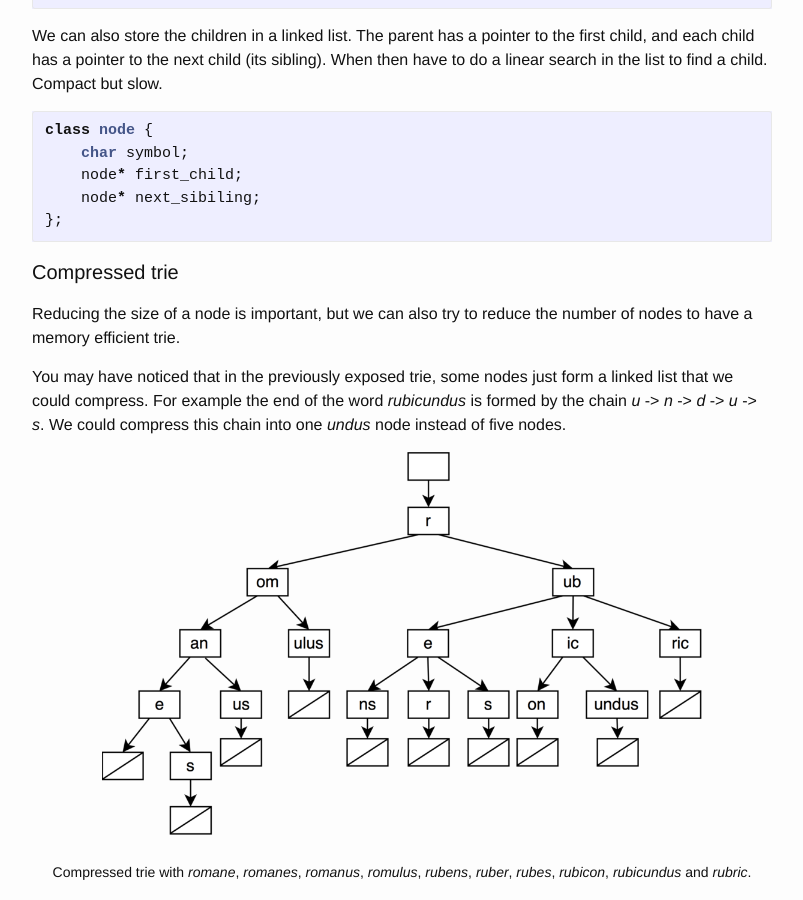
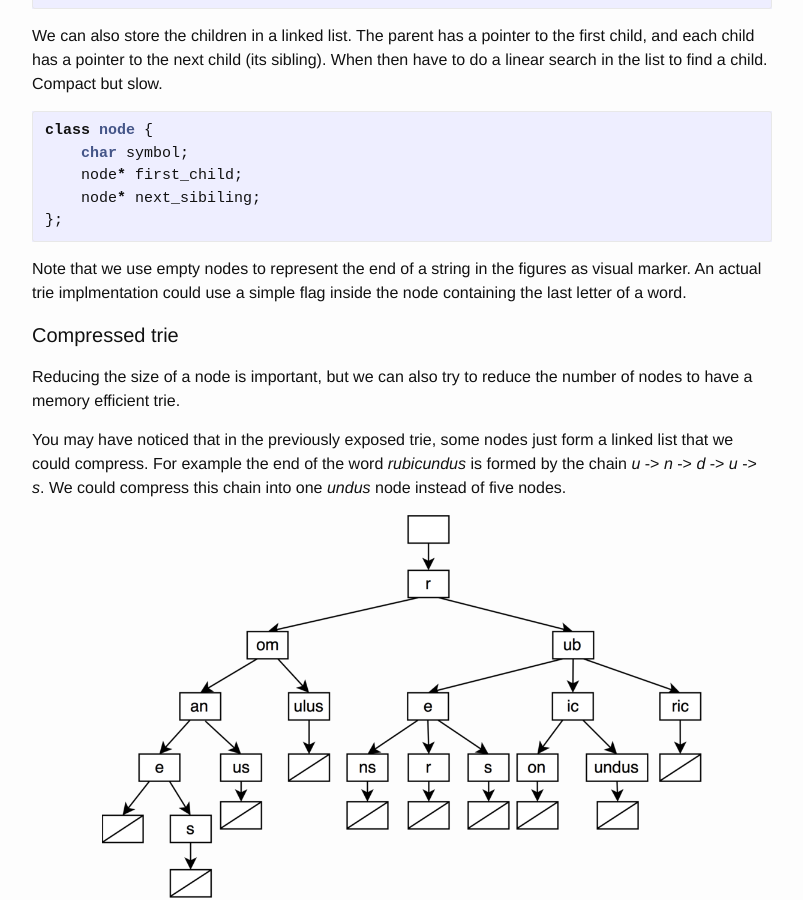
Before and after one commit to Tessil/tessil.github.io, a Jekyll site: the page built from _posts/2017-06-22-hat-trie.md, in a window 1280 px wide and 900 px high, scrolled down 2730 px. Shown: the whole window, without its empty margins (238-1041 px from the left). Built offline with Jekyll 4.4.1, drawn with Linux system fonts in a browser that asks for light colours; comment, search, counter and statistics services are not loaded.

Commit message:
Add extra information.

````diff
--- a/_posts/2017-06-22-hat-trie.md
+++ b/_posts/2017-06-22-hat-trie.md
@@ -117,6 +117,7 @@ class node {
 };
 ```
 
+Note that we use empty nodes to represent the end of a string in the figures as visual marker. An actual trie implmentation could use a simple flag inside the node containing the last letter of a word.
 
 #### Compressed trie
 
````
